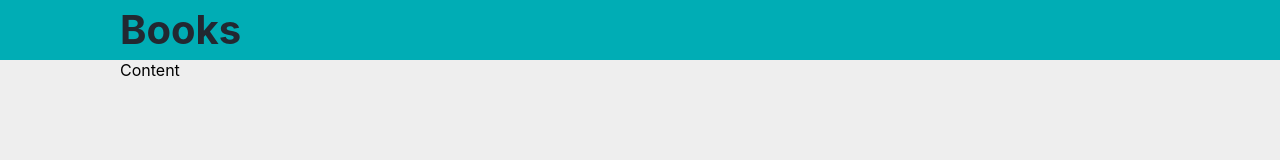
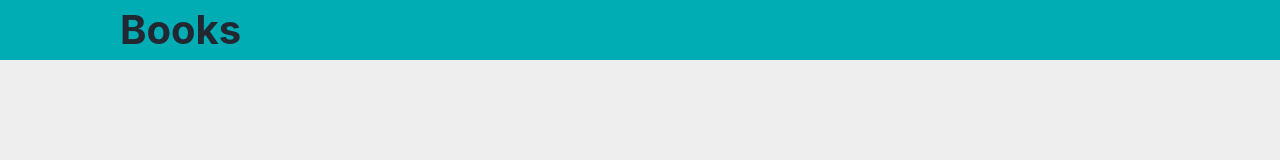
Before and after one commit to palys/bookslog, a React (Create React App) app in the folder web/: page /books in a window 1280 px wide. Shown: the top 160 px of the page. Built offline with nearby package versions, Linux system fonts and the light colour scheme.

Commit message:
Create books page component

```diff
--- a/web/src/App.tsx
+++ b/web/src/App.tsx
@@ -1,13 +1,9 @@
 import React from 'react';
 import styled from 'styled-components';
-import { Page } from './components';
-
-
+import { BooksPage } from './pages';
 
 const App = () => (
-  <Page title="Books">
-    Content
-  </Page>
+  <BooksPage />
 );
 
 export default App;
--- /dev/null
+++ b/web/src/pages/BooksPage.tsx
@@ -0,0 +1,10 @@
+import React from 'react';
+import { Page } from '../components';
+
+const BooksPage: React.FC = () => (
+    <Page title="Books">
+
+    </Page>
+);
+
+export default BooksPage;
--- /dev/null
+++ b/web/src/pages/index.ts
@@ -0,0 +1 @@
+export { default as BooksPage } from './BooksPage';
```
